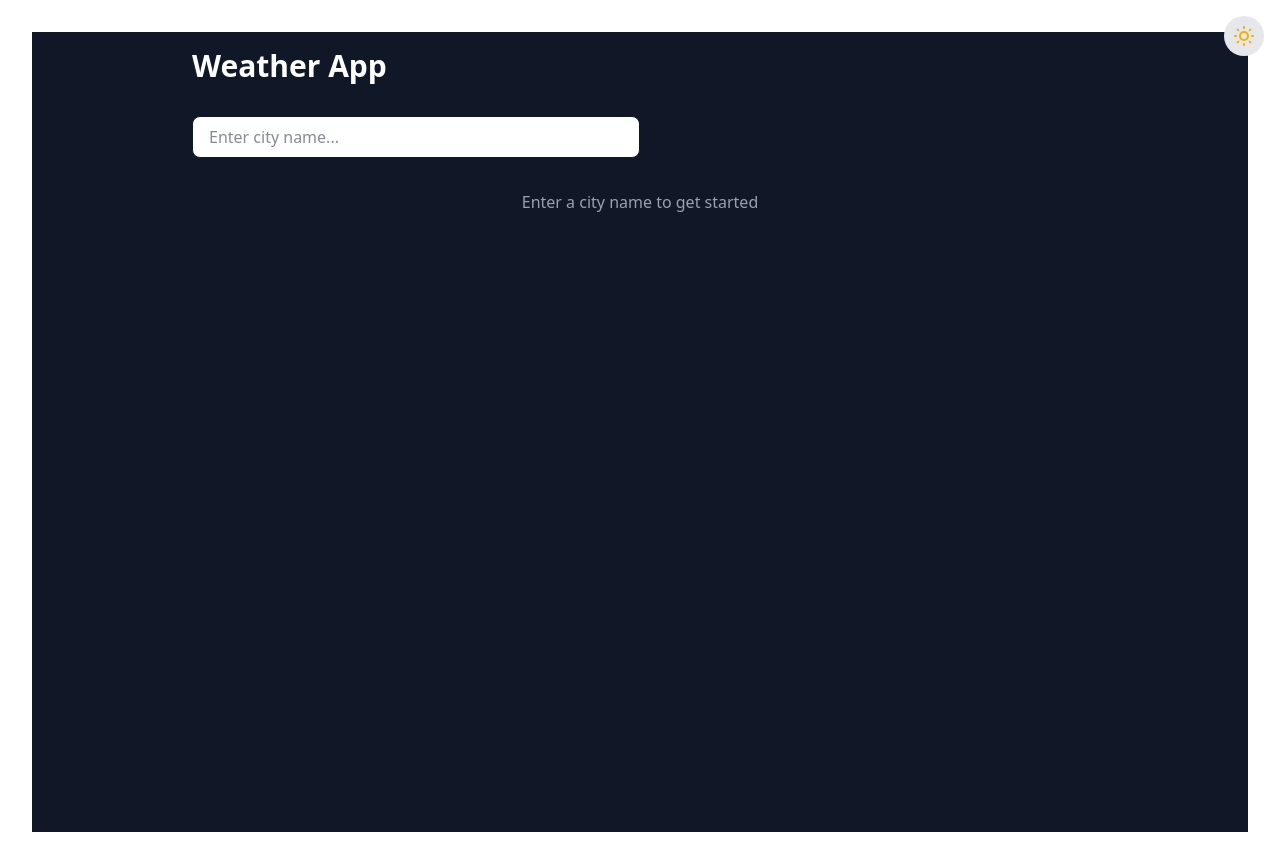
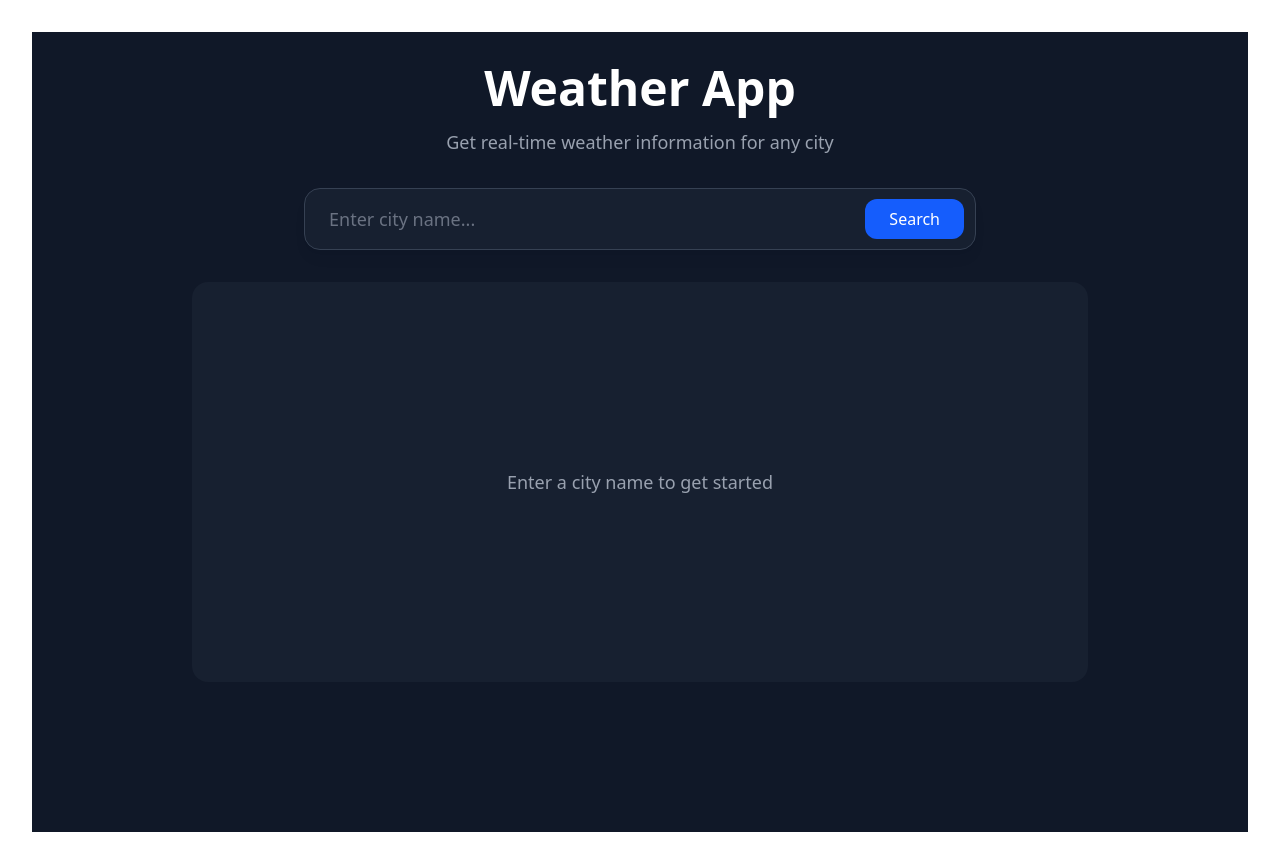
Before and after one commit to faditya-start/weatherApp, a React (Vite) app: page / in a window 1280 px wide. Built offline with nearby package versions, Linux system fonts and the light colour scheme; no server answers.

Commit message:
feat: Enhance UI/UX with modern design and fix import issues

```diff
--- a/src/App.tsx
+++ b/src/App.tsx
@@ -1,7 +1,7 @@
-import { useState, useEffect } from 'react'
-import { WeatherCard } from './components/WeatherCard'
+import React, { useState } from 'react'
+import WeatherCard from './components/WeatherCard'
 import { ForecastCard } from './components/ForecastCard'
-import { SearchBar } from './components/SearchBar'
+import SearchBar from './components/SearchBar'
 import { LocationButton } from './components/LocationButton'
 import { ThemeToggle } from './components/ThemeToggle'
 import { ThemeProvider, useTheme } from './context/ThemeContext'
@@ -9,15 +9,16 @@ import { getWeatherByCity, getForecastByCity, getWeatherByCoords, getForecastByC
 import { getCurrentPosition } from './services/geolocationService'
 import { WeatherData, ForecastData } from './types/weather'
 import './App.css'
-import { LoadingSpinner } from './components/LoadingSpinner'
+import LoadingSpinner from './components/LoadingSpinner'
 
-function WeatherApp() {
-  const [weather, setWeather] = useState<WeatherData | null>(null)
+const WeatherApp: React.FC = () => {
+  const [weatherData, setWeatherData] = useState<WeatherData | null>(null)
   const [forecast, setForecast] = useState<ForecastData | null>(null)
   const [error, setError] = useState<string | null>(null)
   const [loading, setLoading] = useState(false)
   const [locationLoading, setLocationLoading] = useState(false)
   const { theme } = useTheme()
+  const isDark = theme === 'dark'
 
   const handleSearch = async (city: string) => {
     setLoading(true)
@@ -27,11 +28,11 @@ function WeatherApp() {
         getWeatherByCity(city),
         getForecastByCity(city)
       ])
-      setWeather(weatherData)
+      setWeatherData(weatherData)
       setForecast(forecastData)
     } catch (err) {
       setError(err instanceof Error ? err.message : 'Failed to fetch weather data')
-      setWeather(null)
+      setWeatherData(null)
       setForecast(null)
     } finally {
       setLoading(false)
@@ -47,58 +48,76 @@ function WeatherApp() {
         getWeatherByCoords(position.latitude, position.longitude),
         getForecastByCoords(position.latitude, position.longitude)
       ])
-      setWeather(weatherData)
+      setWeatherData(weatherData)
       setForecast(forecastData)
     } catch (err) {
       setError(err instanceof Error ? err.message : 'Failed to get location')
-      setWeather(null)
+      setWeatherData(null)
       setForecast(null)
     } finally {
       setLocationLoading(false)
     }
   }
 
-  useEffect(() => {
+  React.useEffect(() => {
     handleLocationClick()
   }, [])
 
   return (
-    <div className={`min-h-screen p-4 transition-colors duration-300 ${theme === 'dark' ? 'bg-gray-900 text-white' : 'bg-gray-100 text-gray-900'}`}>
-      <div className="max-w-4xl mx-auto">
-        <div className="flex justify-between items-center mb-8">
-          <h1 className="text-3xl font-bold">Weather App</h1>
-          <ThemeToggle />
-        </div>
+    <div className={`min-h-screen transition-colors duration-300 ${
+      isDark ? 'bg-gray-900 text-white' : 'bg-gray-50 text-gray-900'
+    }`}>
+      <div className="container mx-auto px-4 py-8">
+        <div className="max-w-4xl mx-auto space-y-8">
+          <header className="text-center space-y-4">
+            <h1 className={`text-4xl md:text-5xl font-bold ${
+              isDark ? 'text-white' : 'text-gray-900'
+            }`}>
+              Weather App
+            </h1>
+            <p className={`text-lg ${isDark ? 'text-gray-400' : 'text-gray-600'}`}>
+              Get real-time weather information for any city
+            </p>
+          </header>
 
           <SearchBar onSearch={handleSearch} />
 
+          <main className="space-y-6">
             {loading ? (
-          <div className="flex justify-center items-center min-h-[400px]">
+              <div className="min-h-[400px] flex items-center justify-center">
                 <LoadingSpinner size="large" />
               </div>
             ) : error ? (
-          <div className={`p-4 rounded-lg ${theme === 'dark' ? 'bg-red-900/50 text-red-100' : 'bg-red-100 text-red-900'}`}>
-            {error}
+              <div className={`p-6 rounded-2xl text-center ${
+                isDark
+                  ? 'bg-red-900/50 text-red-200'
+                  : 'bg-red-50 text-red-600'
+              }`}>
+                <p className="text-lg">{error}</p>
               </div>
-        ) : weather ? (
-          <>
-            <WeatherCard weatherData={weather} />
-            <div className="mt-8">
-              <h2 className="text-2xl font-bold text-gray-900 dark:text-white mb-4">5-Day Forecast</h2>
-              {forecast && <ForecastCard forecastData={forecast} />}
+            ) : weatherData ? (
+              <div className="transform transition-all duration-500 ease-in-out">
+                <WeatherCard data={weatherData} />
               </div>
-          </>
             ) : (
-          <div className={`text-center mt-8 ${theme === 'dark' ? 'text-gray-400' : 'text-gray-600'}`}>
+              <div className={`min-h-[400px] flex items-center justify-center text-center p-6 rounded-2xl ${
+                isDark
+                  ? 'bg-gray-800/50 text-gray-400'
+                  : 'bg-gray-100/50 text-gray-600'
+              }`}>
+                <p className="text-lg">
                   Enter a city name to get started
+                </p>
               </div>
             )}
+          </main>
+        </div>
       </div>
     </div>
   )
 }
 
-function App() {
+const App: React.FC = () => {
   return (
     <ThemeProvider>
       <WeatherApp />
--- a/src/components/LoadingSpinner.tsx
+++ b/src/components/LoadingSpinner.tsx
@@ -1,24 +1,51 @@
+import React from 'react';
+import { useTheme } from '../context/ThemeContext';
+
 interface LoadingSpinnerProps {
   size?: 'small' | 'medium' | 'large';
-  className?: string;
 }
 
-export const LoadingSpinner = ({ size = 'medium', className = '' }: LoadingSpinnerProps) => {
+const LoadingSpinner: React.FC<LoadingSpinnerProps> = ({ size = 'medium' }) => {
+  const { theme } = useTheme();
+  const isDark = theme === 'dark';
+
   const sizeClasses = {
-    small: 'w-4 h-4',
-    medium: 'w-8 h-8',
-    large: 'w-12 h-12'
+    small: 'w-6 h-6',
+    medium: 'w-12 h-12',
+    large: 'w-16 h-16'
   };
 
   return (
-    <div className={`flex justify-center items-center ${className}`}>
-      <div
-        className={`${sizeClasses[size]} animate-spin rounded-full border-4 border-gray-200 dark:border-gray-700 border-t-blue-500`}
-        role="status"
-        aria-label="Loading"
-      >
-        <span className="sr-only">Loading...</span>
+    <div className="flex justify-center items-center">
+      <div className={`${sizeClasses[size]} relative`}>
+        {/* Outer ring */}
+        <div className={`absolute w-full h-full rounded-full border-4 border-t-transparent
+          ${isDark ? 'border-gray-700' : 'border-gray-200'}
+          animate-spin`}
+          style={{ animationDuration: '1.5s' }}
+        />
+        {/* Inner ring */}
+        <div className={`absolute w-3/4 h-3/4 rounded-full border-4 border-t-transparent
+          ${isDark ? 'border-blue-500' : 'border-blue-400'}
+          animate-spin`}
+          style={{
+            animationDuration: '1s',
+            top: '12.5%',
+            left: '12.5%'
+          }}
+        />
+        {/* Center dot */}
+        <div className={`absolute w-1/4 h-1/4 rounded-full
+          ${isDark ? 'bg-blue-500' : 'bg-blue-400'}
+          animate-pulse`}
+          style={{
+            top: '37.5%',
+            left: '37.5%'
+          }}
+        />
       </div>
     </div>
   );
 };
+
+export default LoadingSpinner;
--- a/src/components/SearchBar.tsx
+++ b/src/components/SearchBar.tsx
@@ -1,33 +1,48 @@
 import React, { useState } from 'react';
+import { useTheme } from '../context/ThemeContext';
 
 interface SearchBarProps {
   onSearch: (city: string) => void;
 }
 
-export const SearchBar: React.FC<SearchBarProps> = ({ onSearch }) => {
+const SearchBar: React.FC<SearchBarProps> = ({ onSearch }) => {
   const [city, setCity] = useState('');
+  const { theme } = useTheme();
+  const isDark = theme === 'dark';
 
   const handleSubmit = (e: React.FormEvent) => {
     e.preventDefault();
     if (city.trim()) {
       onSearch(city.trim());
-      setCity('');
     }
   };
 
   return (
-    <form onSubmit={handleSubmit} className="w-full max-w-md">
-      <div className="relative">
+    <form onSubmit={handleSubmit} className="w-full max-w-2xl mx-auto">
+      <div className={`relative group ${isDark ? 'text-white' : 'text-gray-900'}`}>
         <input
           type="text"
           value={city}
           onChange={(e) => setCity(e.target.value)}
           placeholder="Enter city name..."
-          className="w-full px-4 py-2 text-gray-900 bg-white border rounded-lg focus:outline-none focus:border-accent"
+          className={`w-full px-6 py-4 text-lg rounded-2xl transition-all duration-300
+            ${isDark
+              ? 'bg-gray-800/50 border border-gray-700 focus:border-blue-500 placeholder-gray-500'
+              : 'bg-white/50 border border-gray-200 focus:border-blue-500 placeholder-gray-400'
+            }
+            focus:outline-none focus:ring-2 focus:ring-blue-500/20
+            shadow-lg shadow-gray-900/5
+            transform hover:scale-[1.01]`}
         />
         <button
           type="submit"
-          className="absolute right-2 top-1/2 transform -translate-y-1/2 px-4 py-1 bg-accent text-white rounded-md hover:bg-blue-600 transition-colors"
+          className={`absolute right-3 top-1/2 -translate-y-1/2 px-6 py-2 rounded-xl
+            transition-all duration-300 transform hover:scale-105
+            ${isDark
+              ? 'bg-blue-600 hover:bg-blue-700 text-white'
+              : 'bg-blue-500 hover:bg-blue-600 text-white'
+            }
+            focus:outline-none focus:ring-2 focus:ring-blue-500/20`}
         >
           Search
         </button>
@@ -35,3 +50,5 @@ export const SearchBar: React.FC<SearchBarProps> = ({ onSearch }) => {
     </form>
   );
 };
+
+export default SearchBar;
--- a/src/components/WeatherCard.tsx
+++ b/src/components/WeatherCard.tsx
@@ -1,62 +1,74 @@
 import React from 'react';
 import { WeatherData } from '../types/weather';
+import { useTheme } from '../context/ThemeContext';
 
 interface WeatherCardProps {
-  weatherData: WeatherData;
+  data: WeatherData;
 }
 
-export const WeatherCard: React.FC<WeatherCardProps> = ({ weatherData }) => {
+const WeatherCard: React.FC<WeatherCardProps> = ({ data }) => {
+  const { theme } = useTheme();
+  const isDark = theme === 'dark';
+
   return (
-    <div className="bg-primary rounded-lg p-6 shadow-lg max-w-sm w-full">
-      <div className="flex justify-between items-start">
-        <div>
-          <h2 className="text-2xl font-bold text-white">{weatherData.name}</h2>
-          <p className="text-gray-300">{weatherData.sys.country}</p>
+    <div className={`rounded-2xl p-6 transition-all duration-300 transform hover:scale-[1.02] ${
+      isDark
+        ? 'bg-gradient-to-br from-gray-800 to-gray-900 shadow-lg shadow-gray-900/50'
+        : 'bg-gradient-to-br from-white to-gray-50 shadow-lg shadow-gray-200/50'
+    }`}>
+      <div className="flex flex-col md:flex-row justify-between items-center gap-6">
+        {/* Main Weather Info */}
+        <div className="text-center md:text-left">
+          <h2 className={`text-3xl font-bold mb-2 ${isDark ? 'text-white' : 'text-gray-900'}`}>
+            {data.name}, {data.sys.country}
+          </h2>
+          <div className={`text-6xl font-bold mb-4 ${isDark ? 'text-white' : 'text-gray-900'}`}>
+            {Math.round(data.main.temp)}°C
+          </div>
+          <div className={`text-xl ${isDark ? 'text-gray-300' : 'text-gray-600'}`}>
+            {data.weather[0].description}
+          </div>
         </div>
-        <div className="text-4xl font-bold text-white">
-          {Math.round(weatherData.main.temp)}°C
+
+        {/* Weather Icon */}
+        <div className="relative">
+          <img
+            src={`https://openweathermap.org/img/wn/${data.weather[0].icon}@4x.png`}
+            alt={data.weather[0].description}
+            className="w-32 h-32 transform transition-transform hover:scale-110"
+          />
         </div>
       </div>
 
-      <div className="mt-4">
-        <div className="flex items-center">
-          <img
-            src={`http://openweathermap.org/img/wn/${weatherData.weather[0].icon}@2x.png`}
-            alt={weatherData.weather[0].description}
-            className="w-16 h-16"
-          />
-          <p className="text-lg text-gray-300 capitalize">
-            {weatherData.weather[0].description}
-          </p>
+      {/* Weather Details */}
+      <div className="grid grid-cols-2 md:grid-cols-4 gap-4 mt-8">
+        <div className={`p-4 rounded-xl ${isDark ? 'bg-gray-800/50' : 'bg-gray-100/50'}`}>
+          <div className={`text-sm ${isDark ? 'text-gray-400' : 'text-gray-500'}`}>Feels Like</div>
+          <div className={`text-xl font-semibold ${isDark ? 'text-white' : 'text-gray-900'}`}>
+            {Math.round(data.main.feels_like)}°C
+          </div>
         </div>
-      </div>
-
-      <div className="mt-4 grid grid-cols-2 gap-4">
-        <div className="text-gray-300">
-          <p>Feels like</p>
-          <p className="text-white font-semibold">
-            {Math.round(weatherData.main.feels_like)}°C
-          </p>
+        <div className={`p-4 rounded-xl ${isDark ? 'bg-gray-800/50' : 'bg-gray-100/50'}`}>
+          <div className={`text-sm ${isDark ? 'text-gray-400' : 'text-gray-500'}`}>Humidity</div>
+          <div className={`text-xl font-semibold ${isDark ? 'text-white' : 'text-gray-900'}`}>
+            {data.main.humidity}%
+          </div>
         </div>
-        <div className="text-gray-300">
-          <p>Humidity</p>
-          <p className="text-white font-semibold">
-            {weatherData.main.humidity}%
-          </p>
+        <div className={`p-4 rounded-xl ${isDark ? 'bg-gray-800/50' : 'bg-gray-100/50'}`}>
+          <div className={`text-sm ${isDark ? 'text-gray-400' : 'text-gray-500'}`}>Wind</div>
+          <div className={`text-xl font-semibold ${isDark ? 'text-white' : 'text-gray-900'}`}>
+            {data.wind.speed} m/s
+          </div>
         </div>
-        <div className="text-gray-300">
-          <p>Wind Speed</p>
-          <p className="text-white font-semibold">
-            {weatherData.wind.speed} m/s
-          </p>
-        </div>
-        <div className="text-gray-300">
-          <p>Pressure</p>
-          <p className="text-white font-semibold">
-            {weatherData.main.pressure} hPa
-          </p>
+        <div className={`p-4 rounded-xl ${isDark ? 'bg-gray-800/50' : 'bg-gray-100/50'}`}>
+          <div className={`text-sm ${isDark ? 'text-gray-400' : 'text-gray-500'}`}>Pressure</div>
+          <div className={`text-xl font-semibold ${isDark ? 'text-white' : 'text-gray-900'}`}>
+            {data.main.pressure} hPa
+          </div>
         </div>
       </div>
     </div>
   );
 };
+
+export default WeatherCard;
```
Lines whose indentation alone changed are shown as unchanged.
